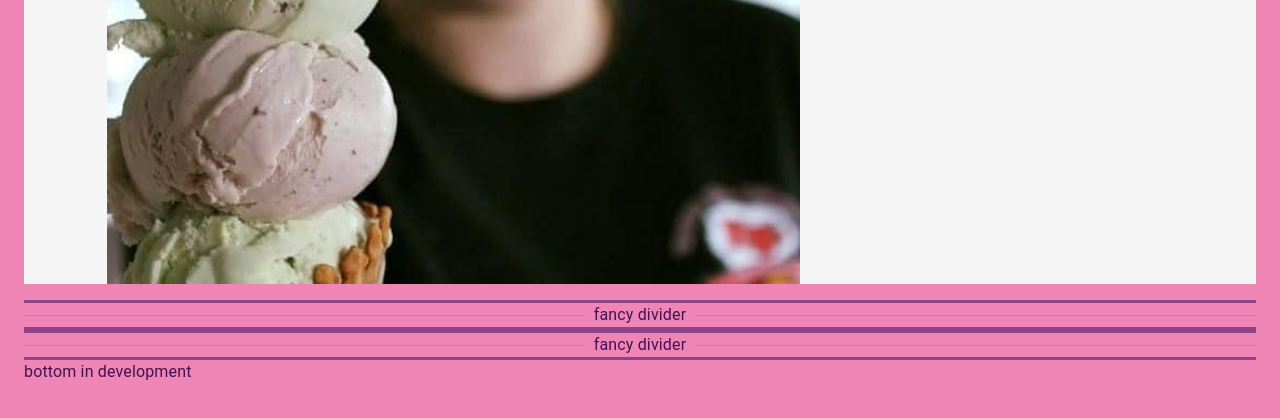
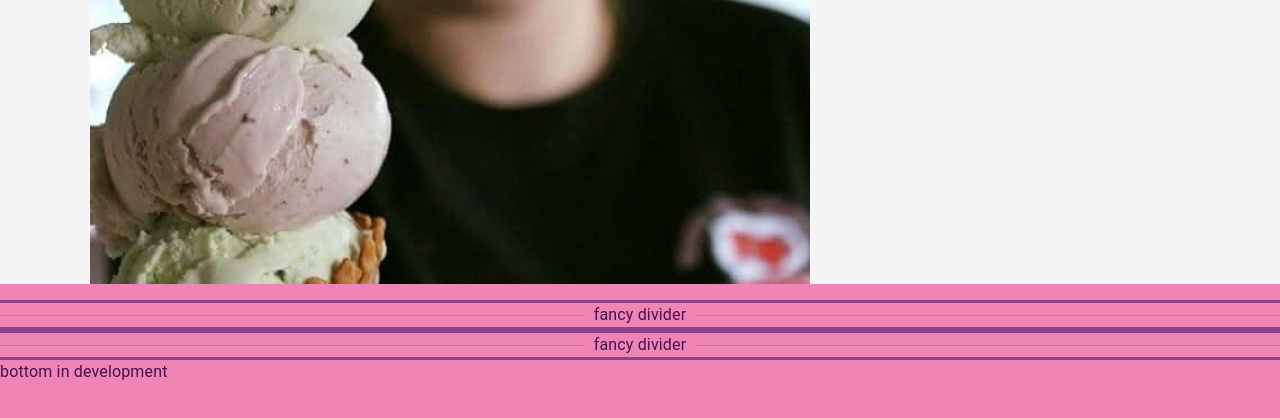
Before and after one commit to jrapich/icecream, a React (Vite) app in the folder client/: page / in a window 1280 px wide. Shown: the part 864-1282 px from the top of the page. Built offline with nearby package versions, Linux system fonts and the light colour scheme.

Commit message:
removing outside edge padding, will add them back to select places

```diff
--- a/client/src/App.jsx
+++ b/client/src/App.jsx
@@ -38,7 +38,14 @@ function App(error) {
       <ThemeProvider theme={theme}>
         <CssBaseline />
         <Header />
-        <Container component="main" disableGutters={true} maxWidth={false}>
+        <Container
+          component="main"
+          disableGutters
+          maxWidth={false}
+          sx={{
+            padding: 0,
+          }}
+        >
           {error?.error || <Outlet />}
         </Container>
         <Footer />
--- a/client/src/pages/Home.jsx
+++ b/client/src/pages/Home.jsx
@@ -40,13 +40,15 @@ export default function Home() {
   }, [scrollTop]);
 
   return (
-    <>
     <Container
+      component={"section"}
       maxWidth={false}
+      disableGutters
       sx={{
         //arbitrary page height
         //will need to update for optimal mobile/desktop middleground breakpoints
         height: 4000,
+        padding: 0,
       }}
     >
       <HomeTopLogo />
@@ -62,6 +64,5 @@ export default function Home() {
       </Divider>
       <HomeBottomContent />
     </Container>
-    </>
   );
 }
```
Lines whose indentation alone changed are shown as unchanged.
